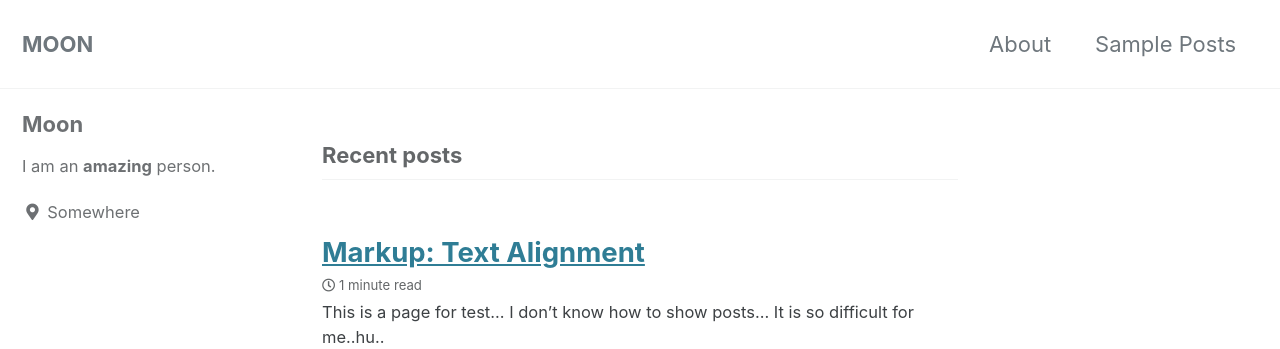
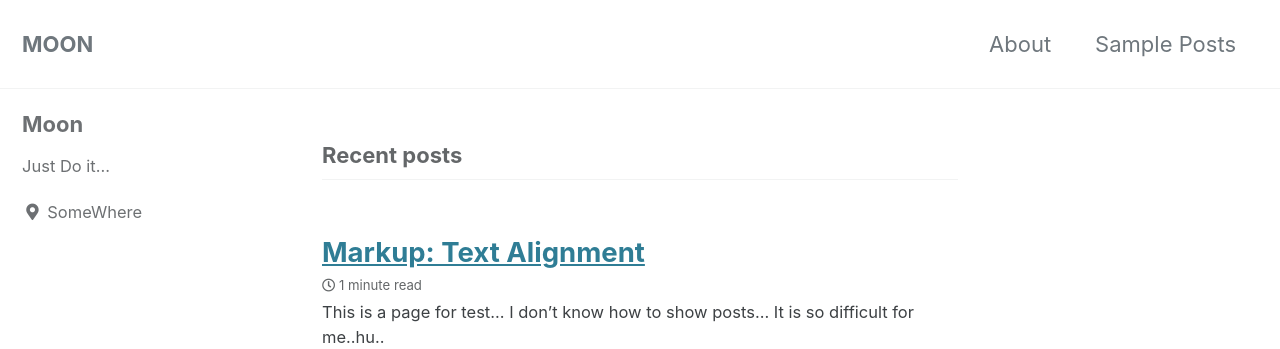
Before and after one commit to wmoon76/wmoon76.github.io, a Jekyll site: the page built from index.html, in a window 1280 px wide. Shown: the top 349 px of the page. Built offline with Jekyll 4.4.1, drawn with Linux system fonts in a browser that asks for light colours; cached includes are drawn as plain includes; the list of posts is cut into pages by our own code.

Commit message:
Update _config.yml

```diff
--- a/_config.yml
+++ b/_config.yml
@@ -95,8 +95,8 @@ analytics:
 author:
   name             : "Moon"
   avatar           : # path of avatar image, e.g. "/assets/images/bio-photo.jpg"
-  bio              : "I am an **amazing** person."
-  location         : "Somewhere"
+  bio              : "Just Do it..."
+  location         : "SomeWhere "
   email            :
   links:
     - label: "Email"
```
